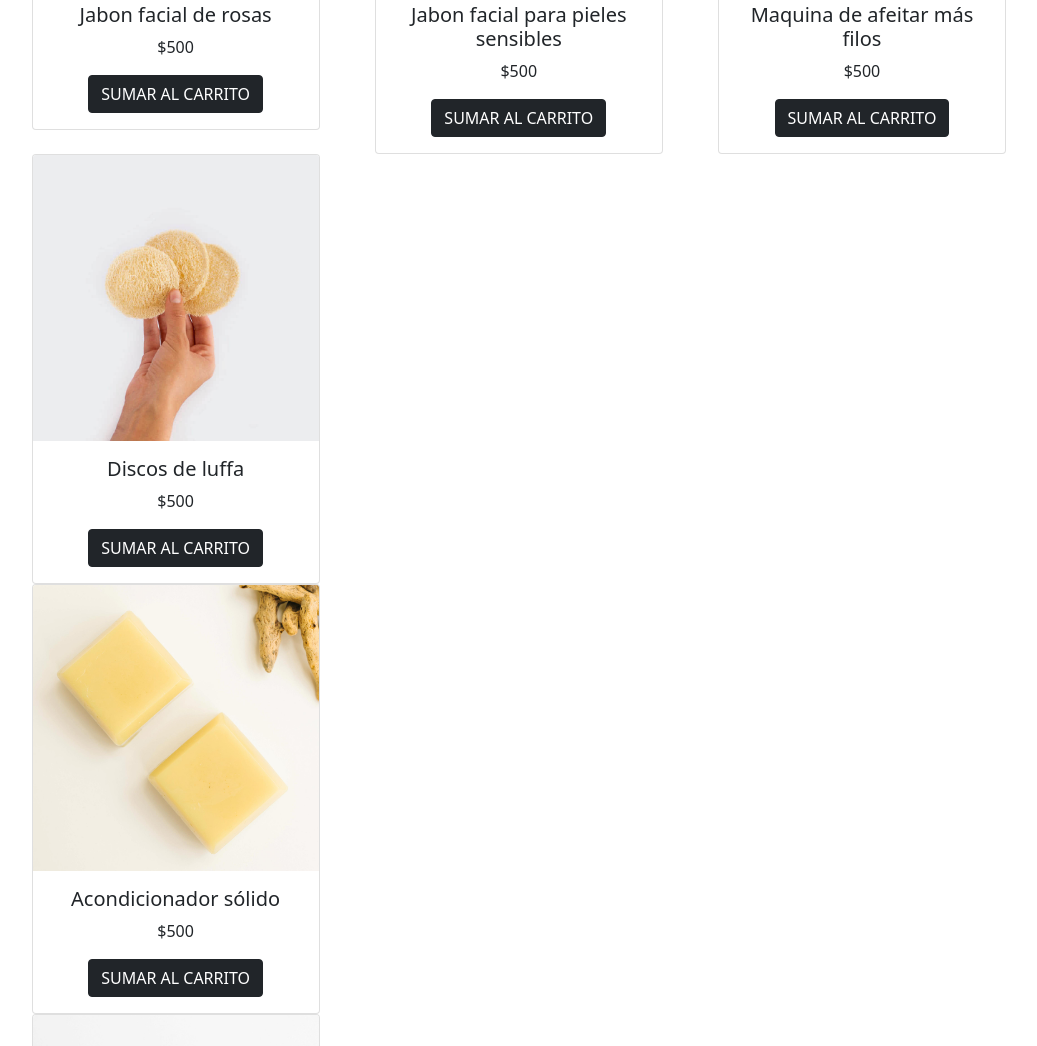
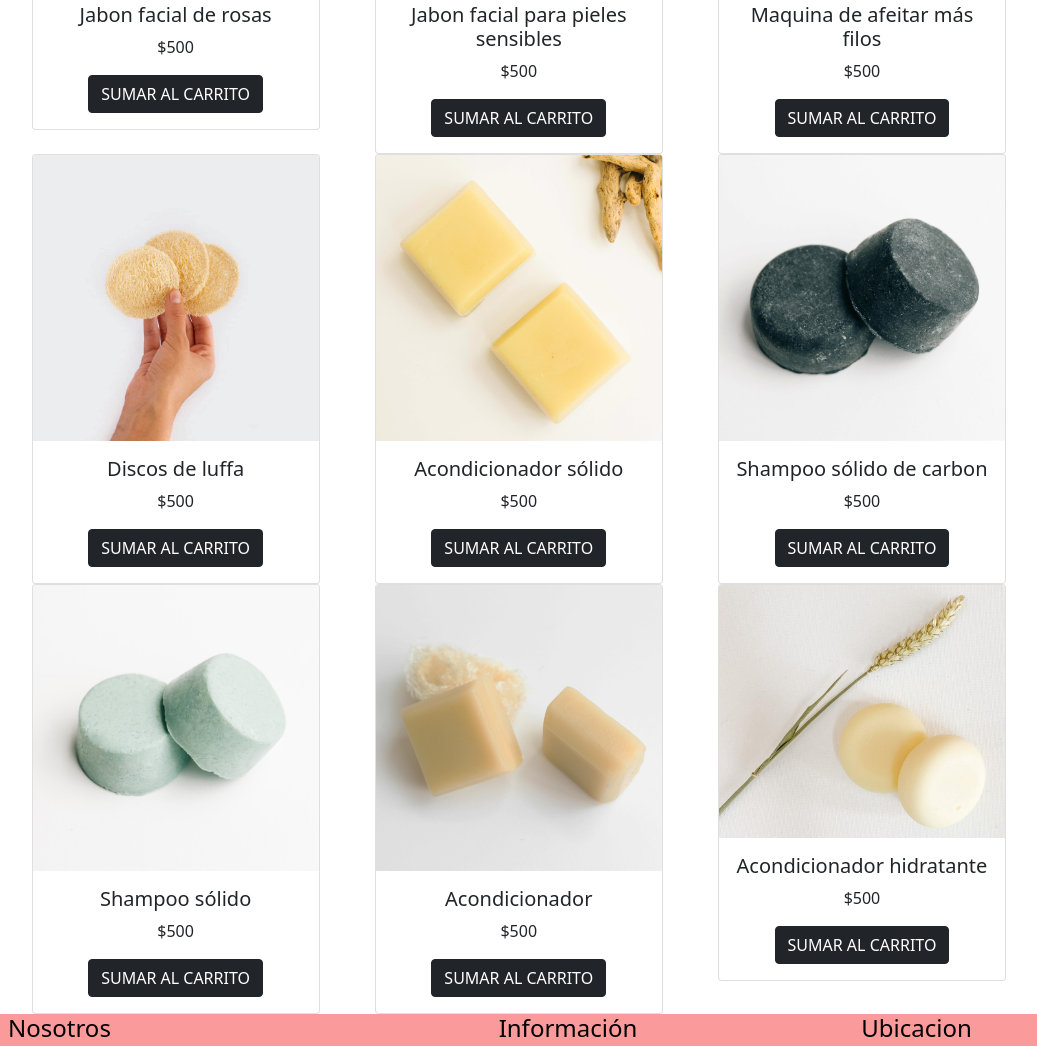
Before and after one commit to franco-pajello/tercera-entrega-final, a plain HTML site: page productos/tienda.html in a window 1280 px wide. Shown: the part 867-1913 px from the top of the page, without its empty margins (56-1093 px from the left). Drawn offline with nearby package versions, Linux system fonts and the light colour scheme.

Commit message:
arreglamos cards de tienda

```diff
--- a/productos/tienda.html
+++ b/productos/tienda.html
@@ -249,7 +249,7 @@
                 <!-- fila 3 -->
                 <div class="grid-bootstrap-fila-3 col-12 col-sm-12  col-md-12 col-lg-12">
 
-                   <div class="bloque13row container-fluid mx-auto">
+                   <div class="bloque13 row container-fluid mx-auto">
 
 
                      <div class="grid-bootstrap-oferta7 col-12 col-sm-12	col-md-12 col-lg-4	col-xl-4	col-xxl-4">
```
